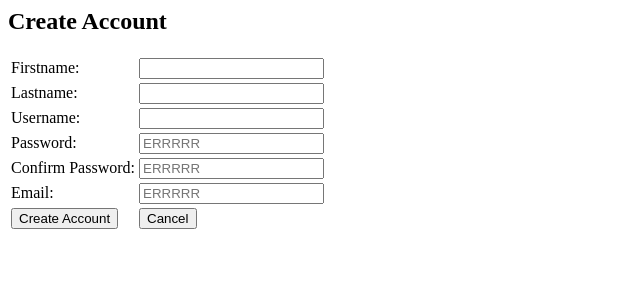
After one commit to Edog1313/ParklandOnline, a PHP site: page /createAccount.php in a window 1280 px wide. The commit adds this page. Shown: the top 300 px of the page, without its empty margins (0-640 px from the left). Run offline with PHP 8.4, Linux system fonts and the light colour scheme.

Commit message:
AUTO COMMIT

```diff
--- /dev/null
+++ b/SemesterWebsite/createAccount.php
@@ -0,0 +1,56 @@
+<title>Create Account</title>
+<?php
+
+require ('library/functions.php');
+
+//check the zone
+checkAccount("none");
+//checkAccount("user");
+//checkAccount("admin");
+
+//get connection
+$conn = getDBConnection();
+
+if (isset($_POST['selection']))//form loads itself
+{
+	if ($_POST['selection'] == 'Create Account')//insert new record
+	{
+		//build SQL Command
+		$stmt = $conn->prepare ("INSERT INTO users (firstname, lastname, username, encrypted_password, usergroup, email)
+					VALUES (?, ?, ?, ?, ?, ?)");
+		$stmt->bind_param("ssssss", $firstname, $lastname, $username, $encrypted_password, $usergroup, $email);
+
+		//define variables
+		$firstname=$_POST['firstname'];
+		$lastname=$_POST['lastname'];
+		$username=$_POST['username'];
+		$encrypted_password="none set";
+		$usergroup="user";
+		$email="none set";
+
+
+		//ececutes code
+		$stmt->execute();
+		header( 'Location: welcome.php' );
+	}
+	if ($_POST['selection'] == "Cancel")
+	{
+		header('Location: welcome.php');
+	}
+}
+?>
+
+<!--This is where the layout of the form is created-->
+<h2>Create Account</h2>
+<form method='POST'>
+<table>
+<tr><td>Firstname: </td><td><input type='text' name='firstname'> </td></tr>
+<tr><td>Lastname: </td><td><input type='text' name='lastname'></td></tr>
+<tr><td>Username: </td><td><input type='text' name='username'></td></tr>
+<tr><td>Password: </td><td><input type='text' name='password' placeholder="ERRRRR"></td></tr>
+<tr><td>Confirm Password: </td><td><input type='text' name='confirmPassword' placeholder="ERRRRR"></td></tr>
+<tr><td>Email: </td><td><input type='text' name='email' placeholder="ERRRRR"></td></tr>
+<tr><td><input type='submit' name='selection' value='Create Account'></td>
+<td><input type='submit' name='selection' value='Cancel'></td></tr>
+</table>
+</form>
--- a/SemesterWebsite/library/functions.php
+++ b/SemesterWebsite/library/functions.php
@@ -5,9 +5,20 @@ function checkAccount($zone)
 {
 
 //zone is either 'user' or 'admin' everything else is 'none'
+session_start();
+}
 
 
+function getDBConnection()
+{
+	$user = "eremington2";
+	$conn = mysqli_connect("localhost",$user,$user,$user);
+	// Check connection and shutdown if broken
+	if (mysqli_connect_errno()) {
+		die("<b>Failed to connect to MySQL: " . mysqli_connect_error() . "</b>");
+	}
 
+	return $conn;
+}
 
-}
 ?>
--- a/SemesterWebsite/welcome.php
+++ b/SemesterWebsite/welcome.php
@@ -41,6 +41,7 @@ checkAccount("none");
 
 <div class="bar"></div></head>
 <h1>I'm glad you could make it.</h1>
+<h3>Follow this link to <a href="./createAccount.php">Create a Account.</a><h3>
 
 </body>
 </html>
```
